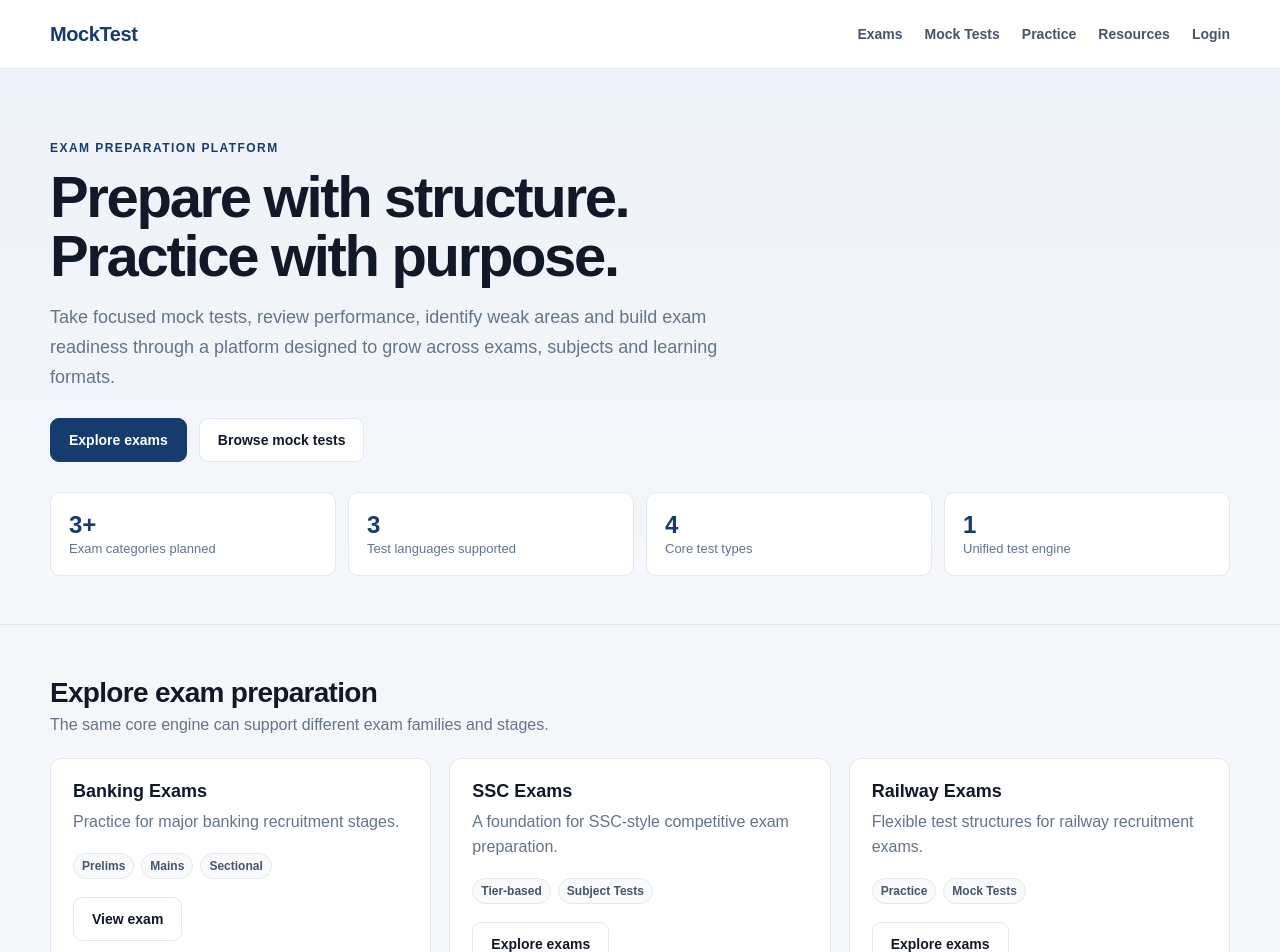
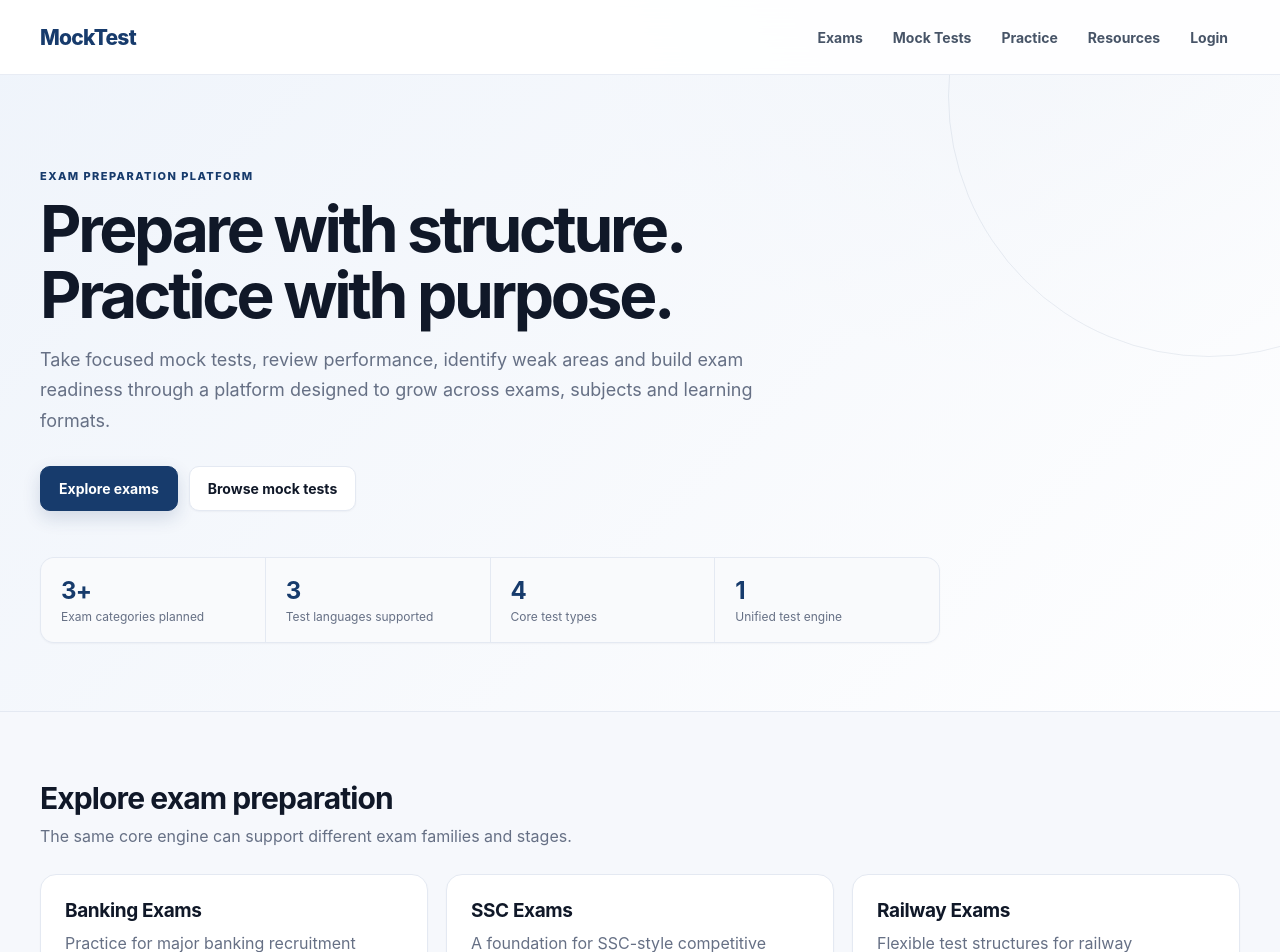
Before and after one commit to RajeshKhandare/mockwebsite, a Next.js app: page / in a window 1280 px wide. Shown: the top 952 px of the page. Built offline with nearby package versions, Linux system fonts and the light colour scheme; no server answers.

Commit message:
ui: redesign platform with premium modern exam prep system

```diff
--- a/app/globals.css
+++ b/app/globals.css
@@ -1,101 +1,196 @@
 :root {
-  --bg: #f5f7fa;
+  --bg: #f6f8fc;
   --surface: #ffffff;
-  --surface-muted: #f8fafc;
-  --text: #111827;
-  --muted: #64748b;
-  --border: #e2e8f0;
+  --surface-soft: #f8faff;
+  --surface-strong: #eef3fb;
+  --text: #101828;
+  --muted: #667085;
+  --border: #e4e9f2;
   --brand: #173b6c;
-  --brand-strong: #0f2d55;
-  --accent: #d89b24;
-  --success: #15803d;
-  --danger: #b91c1c;
-  --radius: 12px;
+  --brand-strong: #0d2850;
+  --accent: #d59a27;
+  --accent-soft: #fff7e7;
+  --success: #16805a;
+  --danger: #c43d4b;
+  --shadow-sm: 0 1px 2px rgba(16,24,40,.04);
+  --shadow-md: 0 12px 32px rgba(17,39,72,.08);
+  --shadow-lg: 0 24px 70px rgba(12,32,61,.16);
+  --radius: 16px;
+  --radius-sm: 11px;
 }
 * { box-sizing: border-box; }
-html { scroll-behavior: smooth; }
-body { margin: 0; background: var(--bg); color: var(--text); font-family: Arial, Helvetica, sans-serif; }
+html { scroll-behavior: smooth; background: var(--bg); }
+body {
+  margin: 0;
+  background:
+    radial-gradient(circle at 82% -10%, rgba(38,87,146,.08), transparent 32rem),
+    var(--bg);
+  color: var(--text);
+  font-family: Inter, ui-sans-serif, -apple-system, BlinkMacSystemFont, "Segoe UI", sans-serif;
+  -webkit-font-smoothing: antialiased;
+}
 a { color: inherit; text-decoration: none; }
 button, input, select { font: inherit; }
-.container { width: min(1180px, calc(100% - 32px)); margin: 0 auto; }
-.site-header { background: var(--surface); border-bottom: 1px solid var(--border); position: sticky; top: 0; z-index: 20; }
-.nav { min-height: 68px; display: flex; align-items: center; justify-content: space-between; gap: 24px; }
-.logo { font-weight: 800; font-size: 20px; letter-spacing: -.02em; color: var(--brand); }
-.nav-links { display: flex; gap: 22px; color: #475569; font-size: 14px; font-weight: 600; }
-.nav-links a:hover { color: var(--brand); }
-.hero { padding: 72px 0 48px; background: linear-gradient(180deg, #eef3f9 0%, var(--bg) 100%); border-bottom: 1px solid var(--border); }
-.eyebrow { text-transform: uppercase; letter-spacing: .12em; font-size: 12px; font-weight: 800; color: var(--brand); }
-h1 { margin: 12px 0 16px; font-size: clamp(34px, 5vw, 58px); line-height: 1.02; letter-spacing: -.04em; max-width: 760px; }
-.hero p { color: var(--muted); font-size: 18px; line-height: 1.65; max-width: 720px; }
-.actions { display: flex; gap: 12px; flex-wrap: wrap; margin-top: 26px; }
-.btn { display: inline-flex; align-items: center; justify-content: center; min-height: 44px; padding: 0 18px; border-radius: 9px; border: 1px solid var(--border); font-weight: 700; font-size: 14px; cursor: pointer; }
-.btn-primary { background: var(--brand); color: white; border-color: var(--brand); }
-.btn-primary:hover { background: var(--brand-strong); }
-.btn-secondary { background: white; }
-.section { padding: 52px 0; }
-.section-header { display: flex; justify-content: space-between; gap: 20px; align-items: end; margin-bottom: 24px; }
-.section h2 { margin: 0; font-size: 28px; letter-spacing: -.025em; }
-.section-header p { margin: 7px 0 0; color: var(--muted); }
-.grid { display: grid; grid-template-columns: repeat(3, 1fr); gap: 18px; }
-.card { background: var(--surface); border: 1px solid var(--border); border-radius: var(--radius); padding: 22px; }
-.card h3 { margin: 0 0 8px; font-size: 18px; }
-.card p { color: var(--muted); line-height: 1.55; margin: 0 0 18px; }
-.meta { display: flex; flex-wrap: wrap; gap: 7px; margin: 14px 0 18px; }
-.badge { padding: 5px 8px; border: 1px solid var(--border); border-radius: 999px; color: #475569; font-size: 12px; font-weight: 700; background: var(--surface-muted); }
-.footer { margin-top: 50px; padding: 32px 0; border-top: 1px solid var(--border); color: var(--muted); font-size: 13px; }
-.stats { display: grid; grid-template-columns: repeat(4, 1fr); gap: 12px; margin-top: 30px; }
-.stat { background: white; border: 1px solid var(--border); border-radius: 10px; padding: 18px; }
-.stat strong { display: block; font-size: 24px; color: var(--brand); }
-.stat span { color: var(--muted); font-size: 13px; }
-@media (max-width: 800px) {
-  .nav-links { display: none; }
-  .grid { grid-template-columns: 1fr; }
-  .stats { grid-template-columns: repeat(2, 1fr); }
-  .hero { padding-top: 48px; }
+button { cursor: pointer; }
+.container { width: min(1200px, calc(100% - 40px)); margin: 0 auto; }
+
+.site-header {
+  background: rgba(255,255,255,.92);
+  backdrop-filter: blur(16px);
+  -webkit-backdrop-filter: blur(16px);
+  border-bottom: 1px solid rgba(228,233,242,.85);
+  position: sticky;
+  top: 0;
+  z-index: 40;
 }
+.nav { min-height: 74px; display: flex; align-items: center; justify-content: space-between; gap: 28px; }
+.logo { display:flex; align-items:center; gap:10px; font-weight: 850; font-size: 21px; letter-spacing: -.035em; color: var(--brand); }
+.logo-mark { width:34px; height:34px; border-radius:10px; display:grid; place-items:center; color:#fff; background:linear-gradient(145deg,var(--brand),#2b5d93); box-shadow:0 7px 16px rgba(23,59,108,.2); font-size:15px; }
+.nav-links { display: flex; align-items:center; gap: 6px; color: #475467; font-size: 14px; font-weight: 650; }
+.nav-links a { padding: 10px 12px; border-radius: 9px; transition: .18s ease; }
+.nav-links a:hover { color: var(--brand); background: var(--surface-strong); }
+.nav-cta { color:#fff !important; background:var(--brand); padding:10px 15px !important; box-shadow:0 5px 14px rgba(23,59,108,.18); }
+.nav-cta:hover { background:var(--brand-strong) !important; color:#fff !important; }
 
-.page-shell { width: min(1180px, calc(100% - 32px)); margin: 0 auto; padding: 48px 0 72px; }
-.narrow-shell { max-width: 680px; }
-.muted { color: var(--muted); line-height: 1.6; }
-.section-heading { display: flex; align-items: end; justify-content: space-between; gap: 20px; margin-bottom: 24px; }
-.section-heading.compact { margin-bottom: 16px; }
-.section-heading h1, .section-heading h2 { margin-bottom: 6px; }
-.panel { background: var(--surface); border: 1px solid var(--border); border-radius: var(--radius); padding: 24px; margin-top: 20px; }
-.button { display: inline-flex; align-items: center; justify-content: center; min-height: 44px; padding: 0 18px; border-radius: 9px; border: 1px solid var(--border); font-weight: 700; font-size: 14px; cursor: pointer; }
-.button.primary { background: var(--brand); color: #fff; border-color: var(--brand); }
-.button.secondary { background: #fff; color: var(--text); }
-.auth-card { background: #fff; border: 1px solid var(--border); border-radius: 16px; padding: 32px; box-shadow: 0 8px 24px rgba(15,45,85,.06); }
-.auth-card h1 { font-size: clamp(32px, 5vw, 44px); }
-.auth-form { display: grid; gap: 18px; margin-top: 26px; }
-.auth-form label { display: grid; gap: 7px; font-size: 13px; font-weight: 700; }
-.auth-form label span { color: var(--muted); font-weight: 500; }
-.auth-form input { width: 100%; min-height: 46px; padding: 0 13px; border: 1px solid var(--border); border-radius: 9px; outline: none; }
-.auth-form input:focus { border-color: var(--brand); box-shadow: 0 0 0 3px rgba(23,59,108,.1); }
-.auth-actions { display: flex; gap: 10px; flex-wrap: wrap; }
-.form-message { padding: 12px 14px; border-radius: 9px; margin: 18px 0 0; font-size: 14px; }
-.form-message.error { background: #fef2f2; color: var(--danger); }
-.form-message.success { background: #f0fdf4; color: var(--success); }
-.stat-grid { display: grid; grid-template-columns: repeat(4, 1fr); gap: 14px; }
-.stat-card { background: #fff; border: 1px solid var(--border); border-radius: var(--radius); padding: 20px; }
-.stat-card strong { display: block; color: var(--brand); font-size: 30px; line-height: 1.1; }
-.stat-card span { display: block; color: var(--muted); margin-top: 8px; font-size: 13px; }
-.list-stack { display: grid; }
-.list-row { display: flex; justify-content: space-between; gap: 16px; align-items: center; padding: 15px 0; border-bottom: 1px solid var(--border); font-weight: 700; }
-.list-row:last-child { border-bottom: 0; }
-.list-row small { color: var(--muted); font-weight: 500; }
-.empty-state { padding: 24px 0; color: var(--muted); }
-.result-grid { display: grid; grid-template-columns: repeat(3, 1fr); gap: 14px; }
-.result-card { background: #fff; border: 1px solid var(--border); border-radius: var(--radius); padding: 20px; }
-.result-card span { display: block; color: var(--muted); font-size: 13px; font-weight: 700; }
-.result-card strong { display: block; margin-top: 8px; font-size: 28px; color: var(--brand); }
-.primary-result { border-color: #c9d7e8; }
-@media (max-width: 800px) {
-  .page-shell { padding-top: 32px; }
-  .section-heading { align-items: flex-start; flex-direction: column; }
-  .stat-grid { grid-template-columns: repeat(2, 1fr); }
-  .result-grid { grid-template-columns: repeat(2, 1fr); }
+.hero {
+  position:relative;
+  overflow:hidden;
+  padding: 94px 0 68px;
+  background:
+    linear-gradient(135deg, rgba(239,244,251,.95), rgba(248,250,253,.72) 55%, rgba(255,255,255,.9));
+  border-bottom: 1px solid var(--border);
 }
-@media (max-width: 520px) {
-  .stat-grid, .result-grid { grid-template-columns: 1fr; }
-  .auth-card, .panel { padding: 20px; }
+.hero::after { content:""; position:absolute; width:520px; height:520px; border:1px solid rgba(23,59,108,.08); border-radius:50%; right:-190px; top:-240px; pointer-events:none; }
+.hero-content { position:relative; z-index:1; max-width:820px; }
+.eyebrow { text-transform: uppercase; letter-spacing: .13em; font-size: 11px; line-height:1.3; font-weight: 800; color: var(--brand); }
+h1 { margin: 13px 0 17px; font-size: clamp(40px, 5.2vw, 64px); line-height: 1.02; letter-spacing: -.052em; max-width: 820px; }
+h2 { letter-spacing:-.03em; }
+.hero h1 { max-width:850px; }
+.hero p { color: var(--muted); font-size: 18px; line-height: 1.7; max-width: 730px; }
+.actions { display: flex; gap: 11px; flex-wrap: wrap; margin-top: 29px; }
+.btn, .button {
+  display: inline-flex; align-items: center; justify-content: center;
+  min-height: 45px; padding: 0 18px; border-radius: 10px;
+  border: 1px solid var(--border); font-weight: 750; font-size: 14px;
+  transition: transform .16s ease, box-shadow .16s ease, background .16s ease;
 }
+.btn:hover, .button:hover { transform: translateY(-1px); }
+.btn-primary, .button.primary { background: var(--brand); color: #fff; border-color: var(--brand); box-shadow:0 7px 18px rgba(23,59,108,.16); }
+.btn-primary:hover, .button.primary:hover { background: var(--brand-strong); box-shadow:0 9px 22px rgba(23,59,108,.2); }
+.btn-secondary, .button.secondary { background: #fff; color:var(--text); box-shadow:var(--shadow-sm); }
+.btn-secondary:hover, .button.secondary:hover { border-color:#cbd5e1; }
+
+.stats { display: grid; grid-template-columns: repeat(4, 1fr); gap: 1px; margin-top: 46px; max-width: 900px; background:var(--border); border:1px solid var(--border); border-radius:14px; overflow:hidden; box-shadow:var(--shadow-sm); }
+.stat { background:rgba(255,255,255,.8); padding:18px 20px; }
+.stat strong { display:block; font-size:24px; color:var(--brand); letter-spacing:-.03em; }
+.stat span { color:var(--muted); font-size:12px; margin-top:4px; display:block; }
+
+.section { padding: 68px 0; }
+.section-header { display: flex; justify-content: space-between; gap: 20px; align-items: end; margin-bottom: 26px; }
+.section-header h2 { margin:0; font-size:30px; }
+.section-header p { margin:8px 0 0; color:var(--muted); line-height:1.55; }
+.grid { display:grid; grid-template-columns:repeat(3,1fr); gap:18px; }
+.card {
+  background:rgba(255,255,255,.96);
+  border:1px solid var(--border);
+  border-radius:var(--radius);
+  padding:24px;
+  box-shadow:var(--shadow-sm);
+  transition:transform .18s ease, box-shadow .18s ease, border-color .18s ease;
+}
+.card:hover { transform:translateY(-2px); border-color:#d2dbea; box-shadow:var(--shadow-md); }
+.card h3 { margin:0 0 9px; font-size:19px; letter-spacing:-.02em; }
+.card p { color:var(--muted); line-height:1.6; margin:0 0 18px; }
+.meta { display:flex; flex-wrap:wrap; gap:7px; margin:15px 0 19px; }
+.badge { padding:6px 9px; border:1px solid var(--border); border-radius:999px; color:#475467; font-size:11px; font-weight:750; background:var(--surface-soft); }
+
+.page-shell { width:min(1200px,calc(100% - 40px)); margin:0 auto; padding:58px 0 86px; }
+.narrow-shell { max-width:700px; }
+.section-heading { display:flex; align-items:end; justify-content:space-between; gap:20px; margin-bottom:26px; }
+.section-heading.compact { margin-bottom:16px; }
+.section-heading h1, .section-heading h2 { margin-bottom:7px; }
+.muted { color:var(--muted); line-height:1.65; }
+.panel { background:rgba(255,255,255,.96); border:1px solid var(--border); border-radius:var(--radius); padding:27px; margin-top:20px; box-shadow:var(--shadow-sm); }
+.button-row { display:flex; flex-wrap:wrap; gap:10px; align-items:center; }
+
+.auth-card { background:#fff; border:1px solid var(--border); border-radius:20px; padding:34px; box-shadow:var(--shadow-lg); }
+.auth-card h1 { font-size:clamp(34px,5vw,46px); }
+.auth-form { display:grid; gap:16px; margin-top:24px; }
+.auth-form label { display:grid; gap:7px; font-size:12px; font-weight:750; color:#344054; }
+.auth-form label span { color:var(--muted); font-weight:500; }
+.auth-form input, .auth-form select {
+  width:100%; min-height:46px; padding:0 13px; border:1px solid #d9e0eb; border-radius:10px;
+  background:#fff; color:var(--text); outline:none; transition:border .16s,box-shadow .16s;
+}
+.auth-form input:focus, .auth-form select:focus { border-color:#5277a4; box-shadow:0 0 0 4px rgba(23,59,108,.09); }
+.auth-actions { display:flex; gap:10px; flex-wrap:wrap; }
+.form-message { padding:12px 14px; border-radius:10px; margin:17px 0 0; font-size:13px; }
+.form-message.error { background:#fff1f2; color:var(--danger); border:1px solid #ffd6db; }
+.form-message.success { background:#effaf5; color:var(--success); border:1px solid #cceee0; }
+
+.auth-overlay { position:fixed; inset:0; z-index:100; display:grid; place-items:center; padding:20px; }
+.auth-backdrop { position:absolute; inset:0; background:rgba(8,18,35,.46); backdrop-filter:blur(9px); -webkit-backdrop-filter:blur(9px); animation:fadeIn .18s ease; }
+.auth-modal {
+  position:relative; z-index:1; width:min(560px,100%); max-height:min(90vh,820px); overflow:auto;
+  background:rgba(255,255,255,.985); border:1px solid rgba(255,255,255,.8); border-radius:22px;
+  padding:28px; box-shadow:0 30px 90px rgba(3,15,34,.28); animation:modalIn .2s ease;
+}
+.auth-modal-header { display:flex; gap:14px; align-items:flex-start; padding-right:25px; }
+.auth-modal-mark { width:42px; height:42px; flex:0 0 42px; display:grid; place-items:center; border-radius:13px; color:#fff; background:linear-gradient(145deg,var(--brand),#2c6196); font-weight:850; box-shadow:0 8px 20px rgba(23,59,108,.2); }
+.auth-modal h2 { margin:4px 0 0; font-size:25px; line-height:1.15; }
+.auth-close { position:absolute; right:15px; top:14px; width:35px; height:35px; border:0; background:#f3f5f8; color:#667085; border-radius:10px; font-size:23px; line-height:1; }
+.auth-close:hover { background:#e9edf3; color:var(--text); }
+.auth-submit { width:100%; }
+.auth-divider { display:flex; align-items:center; gap:10px; margin:22px 0 14px; color:#98a2b3; font-size:11px; font-weight:750; text-transform:uppercase; letter-spacing:.08em; }
+.auth-divider::before,.auth-divider::after { content:""; height:1px; flex:1; background:var(--border); }
+.signup-details { border:1px solid var(--border); border-radius:12px; padding:13px 14px; background:#fbfcfe; }
+.signup-details summary { cursor:pointer; font-weight:800; color:var(--brand); }
+.profile-intro { padding:11px 12px; border-radius:10px; background:var(--accent-soft); color:#76571a; border:1px solid #f5dfae; font-size:12px; line-height:1.5; }
+.auth-two-col { display:grid; grid-template-columns:1fr 1fr; gap:12px; }
+.auth-trigger { display:inline-flex; align-items:center; justify-content:center; min-height:44px; padding:0 16px; margin-top:18px; border-radius:10px; border:1px solid #ccd7e6; background:#fff; color:var(--brand); font-weight:800; box-shadow:var(--shadow-sm); }
+.auth-trigger:hover { border-color:#9fb3ce; background:#f8fbff; }
+
+.stat-grid { display:grid; grid-template-columns:repeat(4,1fr); gap:14px; }
+.stat-card { background:#fff; border:1px solid var(--border); border-radius:14px; padding:21px; box-shadow:var(--shadow-sm); }
+.stat-card strong { display:block; color:var(--brand); font-size:30px; line-height:1.1; letter-spacing:-.04em; }
+.stat-card span { display:block; color:var(--muted); margin-top:8px; font-size:12px; }
+.list-stack { display:grid; }
+.list-row { display:flex; justify-content:space-between; gap:16px; align-items:center; padding:16px 0; border-bottom:1px solid var(--border); font-weight:700; }
+.list-row:last-child { border-bottom:0; }
+.list-row small { color:var(--muted); font-weight:500; }
+.empty-state { padding:24px 0; color:var(--muted); }
+.result-grid { display:grid; grid-template-columns:repeat(3,1fr); gap:14px; }
+.result-card { background:#fff; border:1px solid var(--border); border-radius:14px; padding:20px; box-shadow:var(--shadow-sm); }
+.result-card span { display:block; color:var(--muted); font-size:12px; font-weight:750; }
+.result-card strong { display:block; margin-top:8px; font-size:29px; color:var(--brand); letter-spacing:-.04em; }
+.primary-result { border-color:#bfd0e5; background:linear-gradient(145deg,#fff,#f5f8fc); }
+
+.footer { margin-top:30px; padding:36px 0; border-top:1px solid var(--border); color:var(--muted); font-size:12px; background:rgba(255,255,255,.55); }
+
+@keyframes fadeIn { from { opacity:0; } to { opacity:1; } }
+@keyframes modalIn { from { opacity:0; transform:translateY(8px) scale(.985); } to { opacity:1; transform:translateY(0) scale(1); } }
+
+@media (max-width: 900px) {
+  .nav-links { gap:2px; }
+  .grid { grid-template-columns:repeat(2,1fr); }
+  .stats,.stat-grid { grid-template-columns:repeat(2,1fr); }
+  .hero { padding-top:70px; }
+}
+@media (max-width: 680px) {
+  .container,.page-shell { width:min(100% - 28px,1200px); }
+  .nav { min-height:66px; }
+  .nav-links a:not(.nav-cta) { display:none; }
+  .nav-links { margin-left:auto; }
+  .grid { grid-template-columns:1fr; }
+  .stats { grid-template-columns:1fr 1fr; }
+  .section-heading { align-items:flex-start; flex-direction:column; }
+  .result-grid { grid-template-columns:1fr 1fr; }
+  .auth-two-col { grid-template-columns:1fr; }
+}
+@media (max-width: 460px) {
+  h1 { font-size:38px; }
+  .hero { padding:58px 0 48px; }
+  .stats,.stat-grid,.result-grid { grid-template-columns:1fr; }
+  .auth-card,.panel { padding:21px; }
+  .auth-modal { padding:22px 18px; border-radius:18px; }
+}
```
